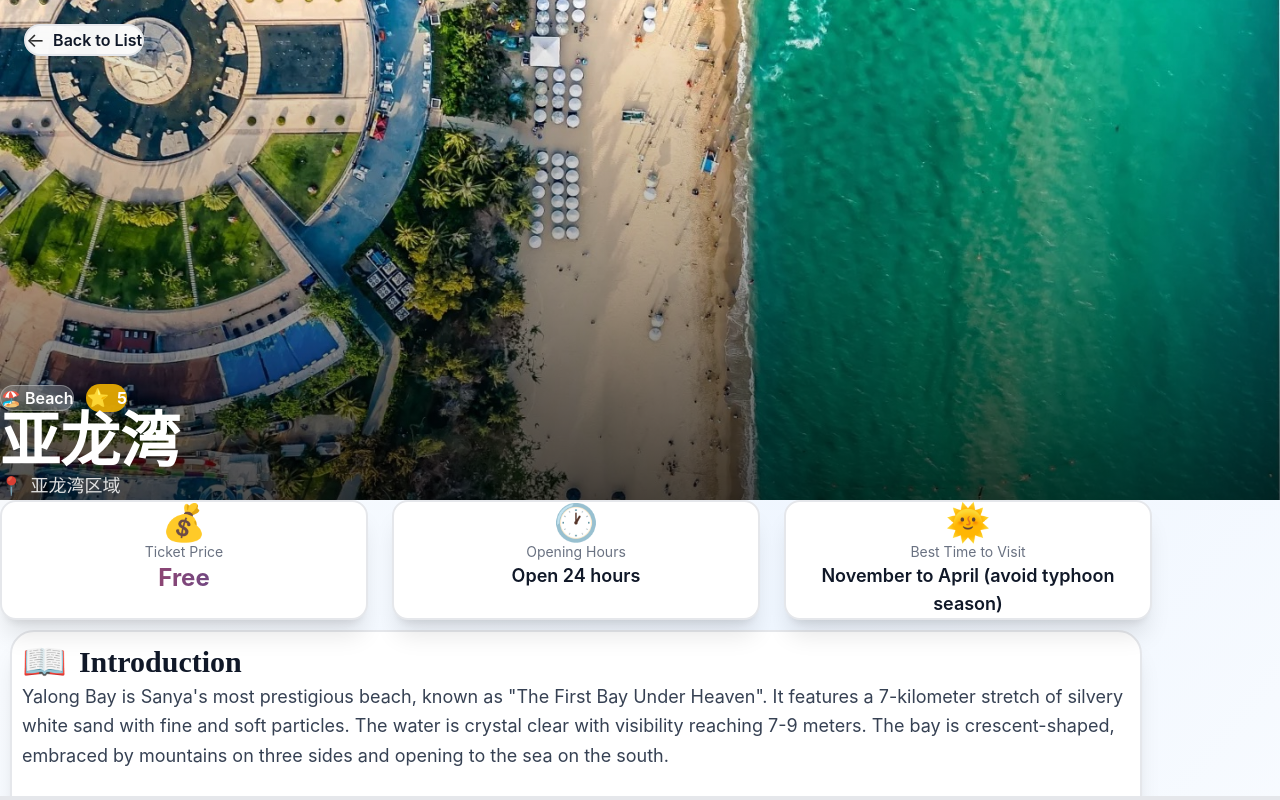
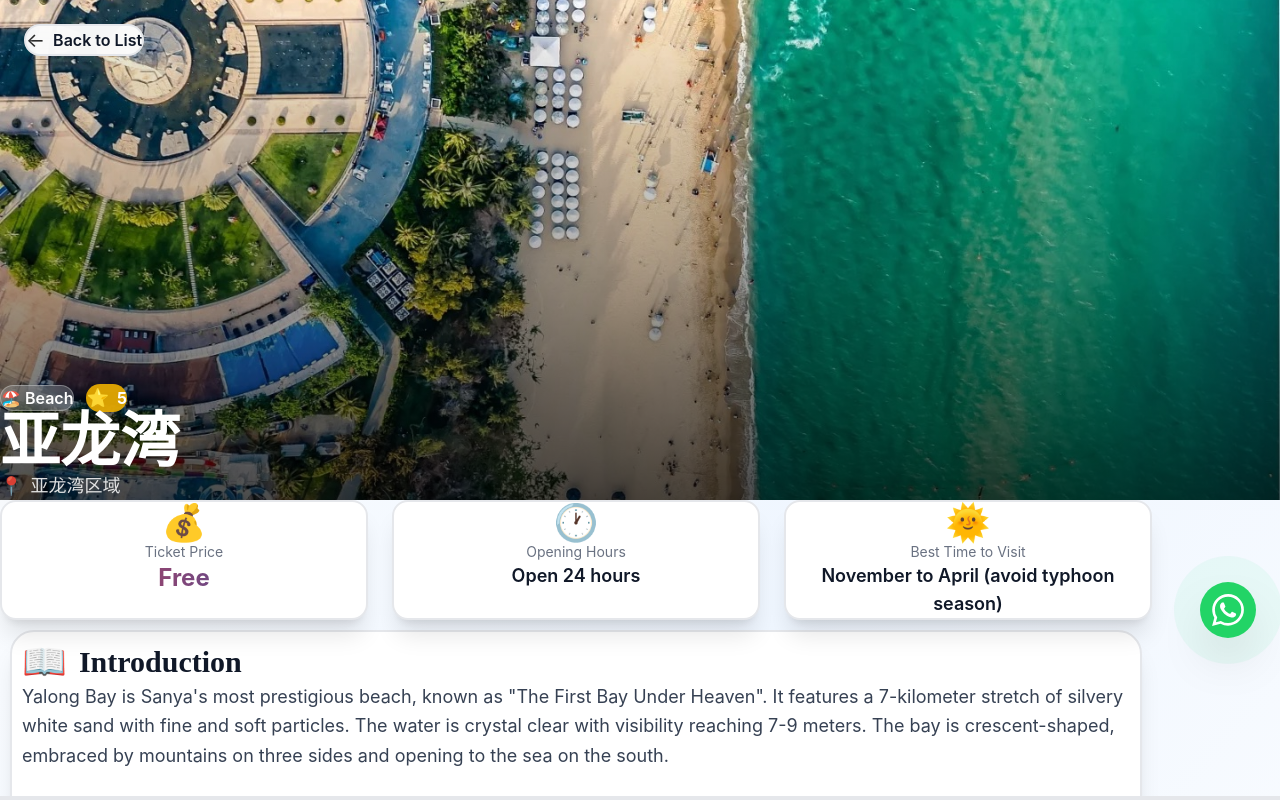
Before and after one commit to metogo/sanya, a Next.js app: page /en/attractions/1 in a window 1280 px wide. Shown: the top 800 px of the page. Built offline with nearby package versions, Linux system fonts and the light colour scheme.

Commit message:
feat: share sale

```diff
--- a/src/app/[locale]/attractions/[id]/page.tsx
+++ b/src/app/[locale]/attractions/[id]/page.tsx
@@ -5,6 +5,7 @@ import { useTranslations, useLocale } from 'next-intl';
 import Image from 'next/image';
 import { attractions } from '@/data/attractions';
 import { useEffect, useState } from 'react';
+import ShareButton from '@/components/ShareButton';
 
 export default function AttractionDetailPage() {
   const params = useParams();
@@ -85,6 +86,27 @@ export default function AttractionDetailPage() {
     if (locale === 'en') return attraction.transportation || '公共交通可达';
     if (locale === 'zh') return attraction.transportationZh || '公共交通可达';
     return attraction.transportationRu || 'Доступен общественным транспортом';
+  };
+
+  // 生成包含折扣信息的分享文案
+  const getShareText = () => {
+    const name = getName();
+    if (attraction.isFree) {
+      if (locale === 'zh') return `🎉 ${name} - 免费开放！三亚必游景点，不容错过！`;
+      if (locale === 'en') return `🎉 ${name} - FREE Entry! Must-visit attraction in Sanya!`;
+      return `🎉 ${name} - БЕСПЛАТНО! Обязательно посетите в Санье!`;
+    }
+
+    if (attraction.originalPrice) {
+      const discount = Math.round((1 - attraction.price / attraction.originalPrice) * 100);
+      if (locale === 'zh') return `🔥 限时优惠！${name} - 现在只需¥${attraction.price}（原价¥${attraction.originalPrice}，省${discount}%）！快来抢购！`;
+      if (locale === 'en') return `🔥 Limited Offer! ${name} - Only ¥${attraction.price} (was ¥${attraction.originalPrice}, save ${discount}%)! Book now!`;
+      return `🔥 Акция! ${name} - Всего ¥${attraction.price} (было ¥${attraction.originalPrice}, скидка ${discount}%)! Бронируйте сейчас!`;
+    }
+
+    if (locale === 'zh') return `✨ ${name} - 仅需¥${attraction.price}！三亚热门景点推荐！`;
+    if (locale === 'en') return `✨ ${name} - Only ¥${attraction.price}! Popular attraction in Sanya!`;
+    return `✨ ${name} - Всего ¥${attraction.price}! Популярная достопримечательность Саньи!`;
   };
 
   if (isLoading) {
@@ -307,6 +329,9 @@ export default function AttractionDetailPage() {
           </button> */}
         </div>
       </div>
+
+      {/* Share Button */}
+      <ShareButton customText={getShareText()} />
     </div>
   );
 }
--- a/src/components/ShareButton.tsx
+++ b/src/components/ShareButton.tsx
@@ -2,12 +2,16 @@
 
 import { useTranslations } from 'next-intl';
 
-export default function ShareButton() {
+interface ShareButtonProps {
+    customText?: string;
+}
+
+export default function ShareButton({ customText }: ShareButtonProps = {}) {
     const t = useTranslations('contact');
 
     const handleShare = () => {
         const url = window.location.href;
-        const text = t('shareText') || '三亚景点 - 探索中国的热带天堂';
+        const text = customText || t('shareText') || '三亚景点 - 探索中国的热带天堂';
         const whatsappUrl = `https://wa.me/?text=${encodeURIComponent(text + '\n' + url)}`;
         window.open(whatsappUrl, '_blank');
     };
```
